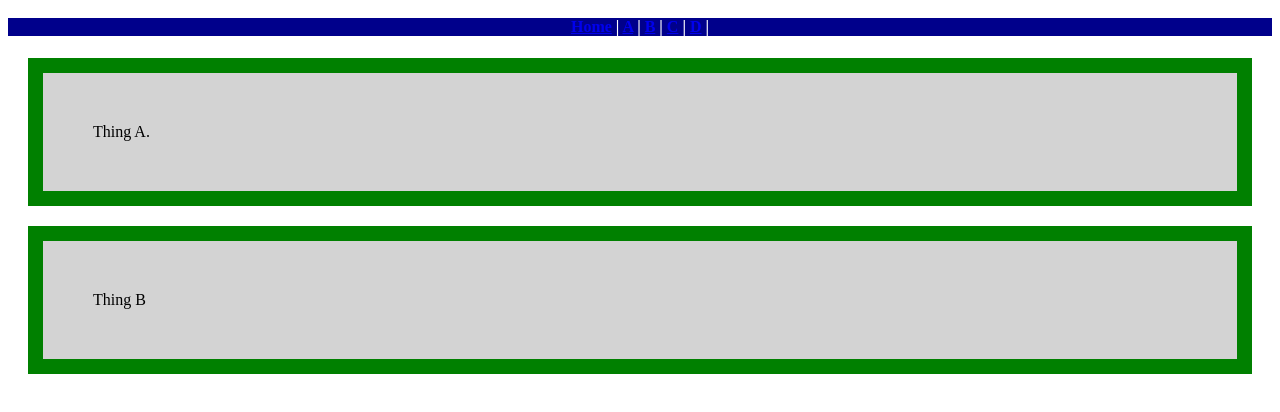
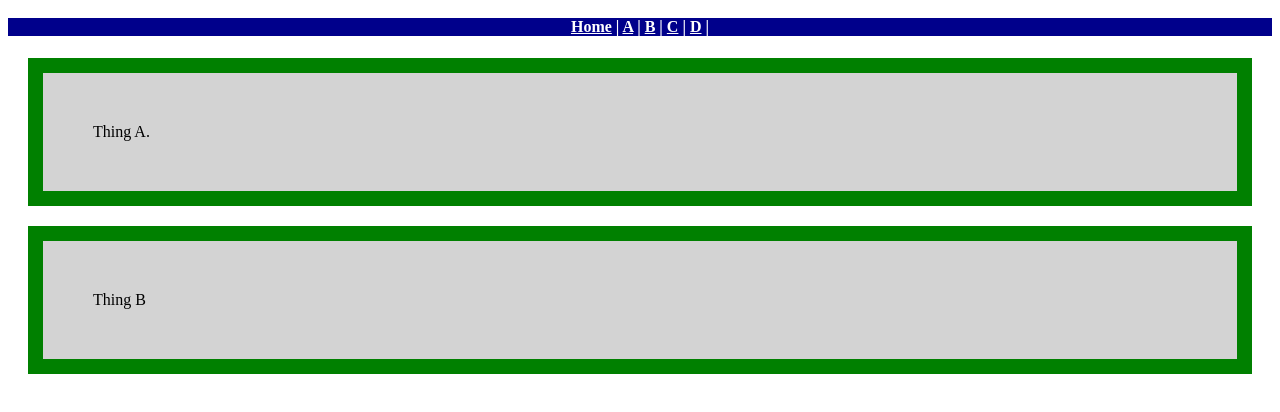
Before and after one commit to smitenwoodhoney/smitenwoodhoney.github.io, a plain HTML site: page index.html in a window 1280 px wide. Shown: the part 48-460 px from the top of the page. Drawn offline with Linux system fonts and the light colour scheme.

Commit message:
Update index.html

```diff
--- a/index.html
+++ b/index.html
@@ -8,15 +8,15 @@
 <body>
     <h1 style="text-align: center; font-family: 'Times New Roman', Times, serif; color: orange;">Smittenwood honey!</h1>
     <h4 style="background-color: darkblue; text-align: center; color: white;">
-        <a href="https://smitenwoodhoney.github.io">Home</a>
+        <a style="color: white;" href="https://smitenwoodhoney.github.io">Home</a>
          |
-        <a href="/error">A</a>
+        <a style="color: white;" href="/error">A</a>
          |
-        <a href="/error">B</a>
+        <a style="color: white;" href="/error">B</a>
          |
-        <a href="error">C</a>
+        <a style="color: white;" href="error">C</a>
          |
-        <a href="error">D</a>
+        <a style="color: white;" href="error">D</a>
         |
     </h4>
     <div style="background-color: lightgrey; border: 15px solid green; padding: 50px; margin: 20px;">Thing A.</div>
```
